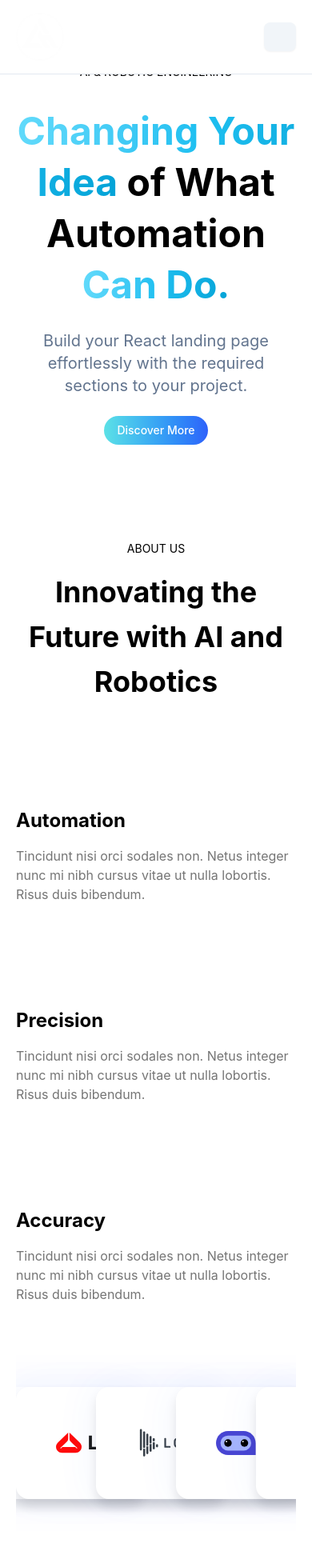
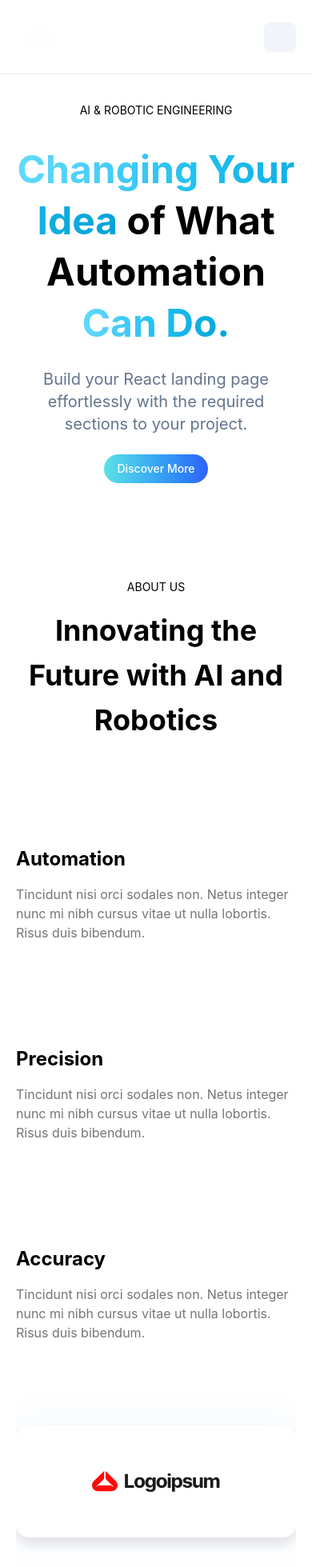
Before and after one commit to Ardu-Home/arduhome, a Next.js app: page / in a window 390 px wide. Shown: the top 1959 px of the page at 80% size. Before the commit the page ends 1914 px from the top, so only its background shows below. Built offline with nearby package versions, Linux system fonts and the light colour scheme; some icons are missing.

Commit message:
Responsividade do componente de carrossel

```diff
--- a/app/(main)/layout.tsx
+++ b/app/(main)/layout.tsx
@@ -22,7 +22,7 @@ export default function RootLayout({
 }>) {
   return (
     <html lang="pt-br" suppressHydrationWarning>
-      <body className={`antialiased`}>
+      <body className={`antialiased overflow-x-hidden`}>
         <ThemeProvider
           attribute="class"
           defaultTheme="system"
@@ -30,7 +30,7 @@ export default function RootLayout({
           disableTransitionOnChange
         >
           <Header />
-          <div className="container-lg">{children}</div>
+          <div className="container-lg overflow-x-hidden md:overflow-visible">{children}</div>
         </ThemeProvider>
       </body>
     </html>
--- a/components/common/ClientLogo.tsx
+++ b/components/common/ClientLogo.tsx
@@ -12,13 +12,32 @@ const ClientLogo = () => {
     <>
       <Swiper
         modules={[Autoplay]}
-        spaceBetween={50}
+        spaceBetween={40}
         slidesPerView={4}
         autoplay={{
           delay: 2500,
           disableOnInteraction: false,
         }}
         loop={true}
+        breakpoints={{
+          1024: {
+            slidesPerView: 4,  // Exibe 4 logos por vez
+            spaceBetween: 40,  // Espaço de 50px entre os slides
+          },
+          // Para tablets
+          768: {
+            slidesPerView: 3,
+            spaceBetween: 30,
+          },
+          // Para telas pequenas (smartphones)
+          480: {
+            slidesPerView: 2,
+            spaceBetween: 20,
+          },
+          0: {
+            slidesPerView: 1
+          }
+        }}
       >
         {clientLogo.map((client, index) => (
           <SwiperSlide key={index} className="py-10 drop-shadow-xl shadow-black/10 dark:shadow-white/10">
--- a/components/layout/Header.tsx
+++ b/components/layout/Header.tsx
@@ -8,7 +8,7 @@ import { navlinks } from '@/data/header';
 const Header = () => {
     return (
         <>
-            <div className='border-b-1 bg-background fixed w-full z-20'>
+            <div className='border-b-1 bg-background fixed w-full z-50'>
                 <div className='py-4 flex-between container-lg '>
                     <Image src="/assets/image/logo/Logo-White.svg" width={60} height={60} alt='Logotipo - Ardu Home' />
                     <div className="hidden md:visible md:flex items-center gap-8">
--- a/components/pages/main/HeroSection/HeroSection.tsx
+++ b/components/pages/main/HeroSection/HeroSection.tsx
@@ -6,7 +6,7 @@ export const HeroSection = () => {
   return (
     <>
       <section className="relative grid lg:grid-cols-2 place-items-center py-20 md:py-32 gap-10">
-        <div className="text-center lg:text-start space-y-6">
+        <div className="text-center lg:text-start mt-12 md:mt-0 space-y-6 z-30">
           <div className="text-5xl md:text-6xl font-bold flex flex-col gap-4">
             <SectionIntro tag="AI & Robotic Engineering"/>
             <h1 className="inline leading-16">
--- a/public/assets/css/style.css
+++ b/public/assets/css/style.css
@@ -49,9 +49,10 @@ html {
 
   @media (max-width: 768px) {
     .shadow {
-      top: 70px;
-      width: 100px;
-      height: 350px;
+      position: absolute;
+      top: 150px;
+      width: 200px;
+      height: 200px;
       filter: blur(60px);
     }
 
@@ -59,12 +60,12 @@ html {
       from {
         background-image: linear-gradient(to right, var(--color-ocean), var(--color-wave));
 
-        right: 280px;
+        right: 90vw;
       }
       to {
         background-image: linear-gradient(to right, var(--color-ocean), var(--color-wave));
 
-        right: 100px;
+        right: -70vw;
       }
     }
   }
```
